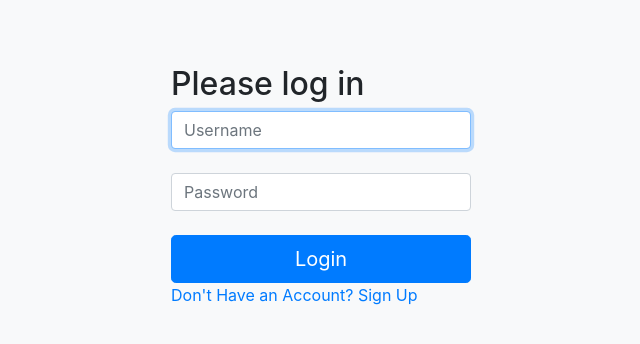
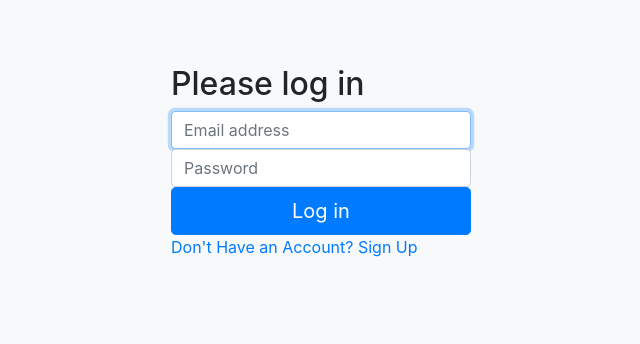
Before and after one commit to software-students-spring2024/2-web-app-exercise-namelesss, a Flask app: page / in a window 1280 px wide. Shown: the top 344 px of the page, without its empty margins (319-959 px from the left). Run offline with Flask 3, Linux system fonts and the light colour scheme; some libraries are stand-ins or nearby versions.

Commit message:
Update login.html

```diff
--- a/templates/login.html
+++ b/templates/login.html
@@ -1,7 +1,7 @@
 <!DOCTYPE html>
 <html>
 <head>
-    <title>SnapCook</title>
+    <title>Login</title>
     <link rel="stylesheet" href="https://stackpath.bootstrapcdn.com/bootstrap/4.3.1/css/bootstrap.min.css">
     <style>
         body {
@@ -12,20 +12,20 @@
             padding: 15px;
             margin: auto;
         }
-        .form-login {
+        .form-signin {
             margin-top: 50px;
         }
     </style>
 </head>
 <body>
     <div class="container">
-        <form class="form-login" method="POST">
-            <h2 class="form-login-heading">Please log in</h2>
-            <label for="username" class="sr-only">Username:</label>
-            <input type="text" id="username" name="username" class="form-control" placeholder="Username" required autofocus><br>
-            <label for="password" class="sr-only">Password:</label>
-            <input type="password" id="password" name="password" class="form-control" placeholder="Password" required><br>
-            <button class="btn btn-lg btn-primary btn-block" type="submit">Login</button>
+        <form class="form-signin" method="POST">
+            <h2 class="form-signin-heading">Please log in</h2>
+            <label for="inputEmail" class="sr-only">Email address</label>
+            <input type="email" id="inputEmail" name="username" class="form-control" placeholder="Email address" required autofocus>
+            <label for="inputPassword" class="sr-only">Password</label>
+            <input type="password" id="inputPassword" name="password" class="form-control" placeholder="Password" required>
+            <button class="btn btn-lg btn-primary btn-block" type="submit">Log in</button>
             <a href="{{url_for('signUp')}}">Don't Have an Account? Sign Up</a>
         </form>
     </div>
```
